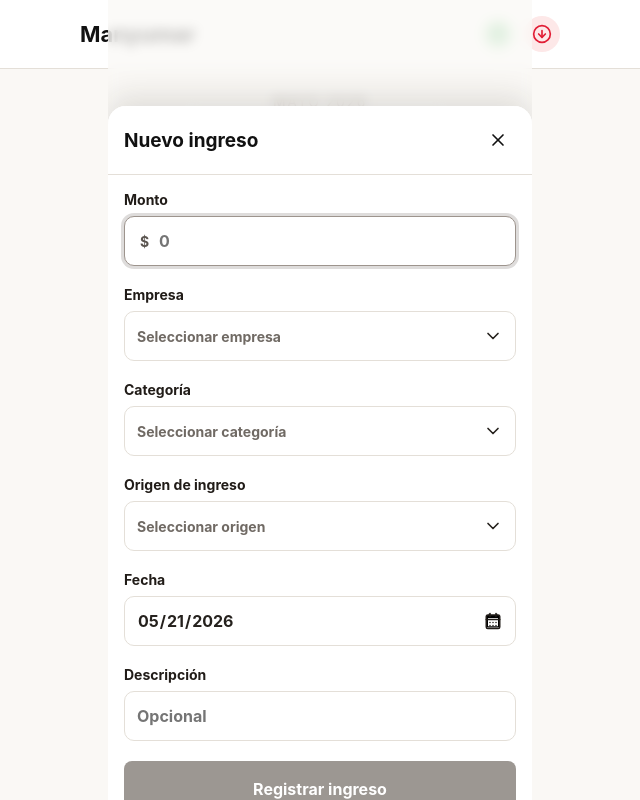
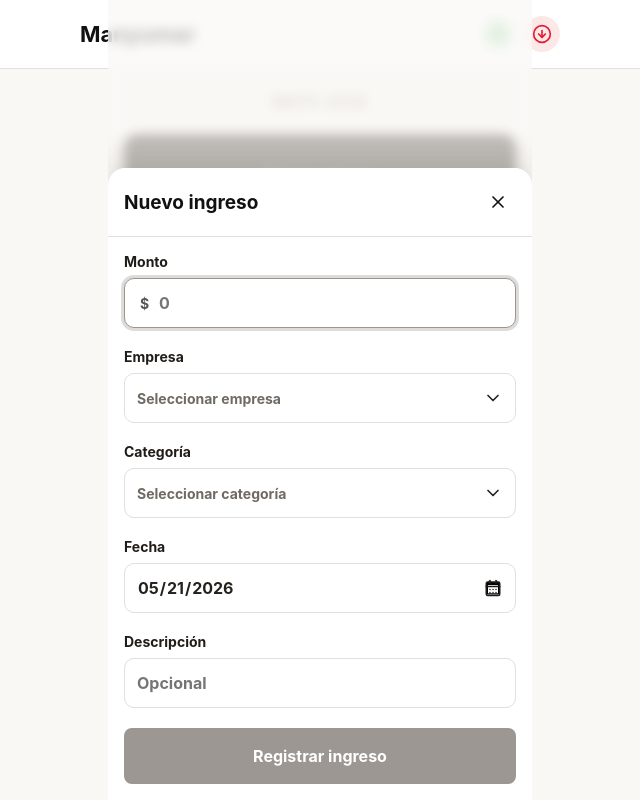
Before and after one commit to CamiloMans/manyumar-gastos, a React (Vite) app: page / in a window 1280 px wide. Both pictures are taken after a click on the button 818 px from the left and 34 px from the top of the page. Shown: the whole page, without its empty margins (320-960 px from the left). Built offline with nearby package versions, Linux system fonts and the light colour scheme.

Commit message:
Ingreso VENTA: campo Comprador aparece solo al seleccionar VENTA

```diff
--- a/src/App.jsx
+++ b/src/App.jsx
@@ -1199,7 +1199,12 @@ function TransactionSheet({
 
   useEffect(() => {
     setCategoryId("");
+    setIncomeOriginId("");
   }, [companyId]);
+
+  useEffect(() => {
+    setIncomeOriginId("");
+  }, [categoryId]);
 
   useEffect(() => {
     const detailOptions = categoryDetails.filter((d) => d.parentCategoryId === categoryId);
@@ -1223,11 +1228,14 @@ function TransactionSheet({
   const hasDetails = detailOptions.length > 0;
   const selectedDetail = detailOptions.find((detail) => detail.id === detailId);
 
+  // "Comprador" field appears only when category is VENTA on an income transaction
+  const isVenta = type === "income" && selectedCategory?.id === "venta";
+
   const valid =
     parseAmountInput(amount) > 0 &&
     categoryId &&
     companyId &&
-    (type !== "income" || incomeOriginId) &&
+    (!isVenta || incomeOriginId) &&
     (!hasDetails || detailId) &&
     date &&
     accountId;
@@ -1321,12 +1329,12 @@ function TransactionSheet({
             </>
           )}
 
-          {type === "income" && (
+          {isVenta && (
             <>
               <PickerField
-                label="Origen de ingreso"
+                label="Comprador"
                 open={openSelect === "incomeOrigin"}
-                placeholder="Seleccionar origen"
+                placeholder="Seleccionar comprador"
                 selected={selectedIncomeOrigin?.name}
                 onToggle={() => setOpenSelect(openSelect === "incomeOrigin" ? null : "incomeOrigin")}
               />
```
